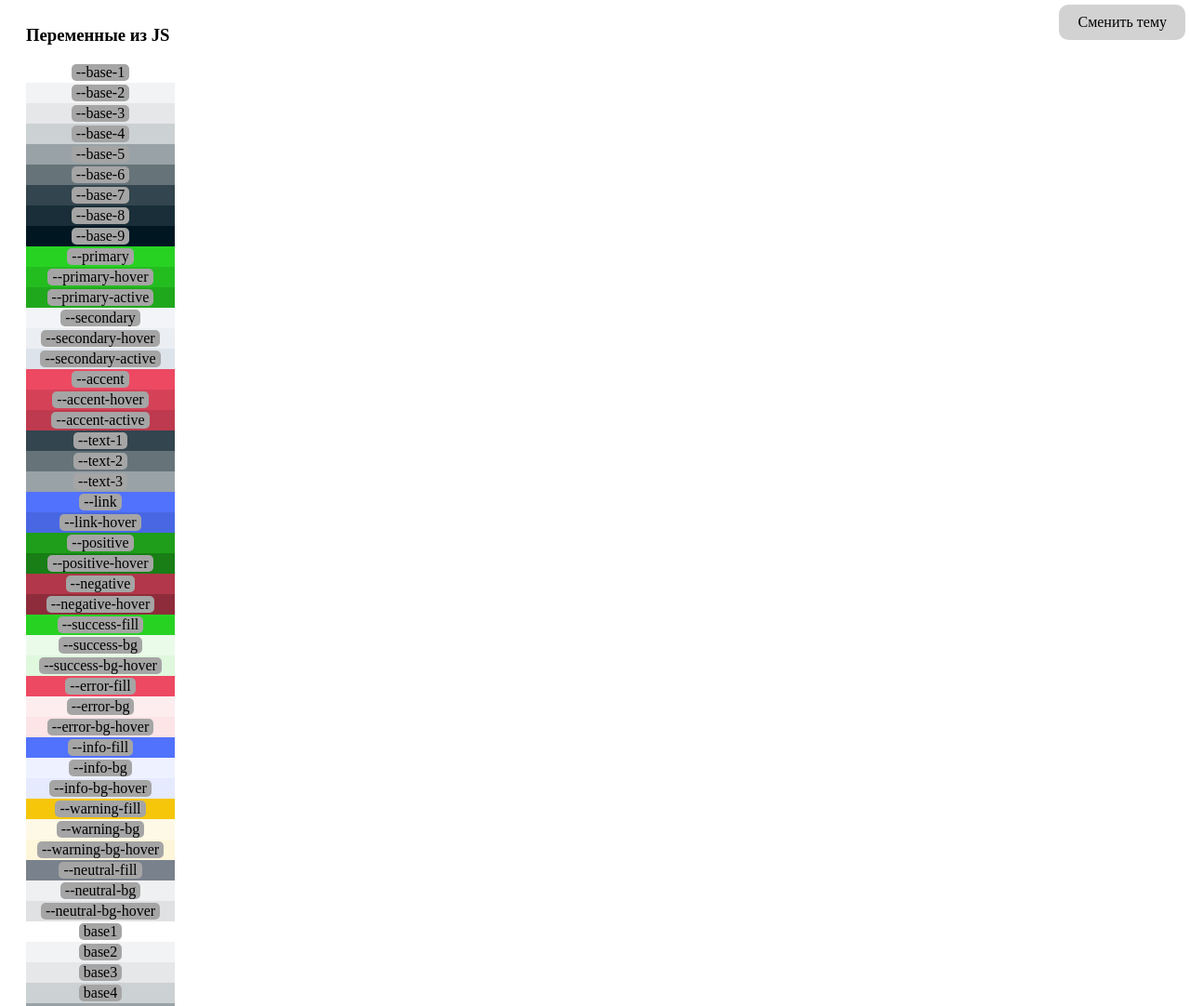
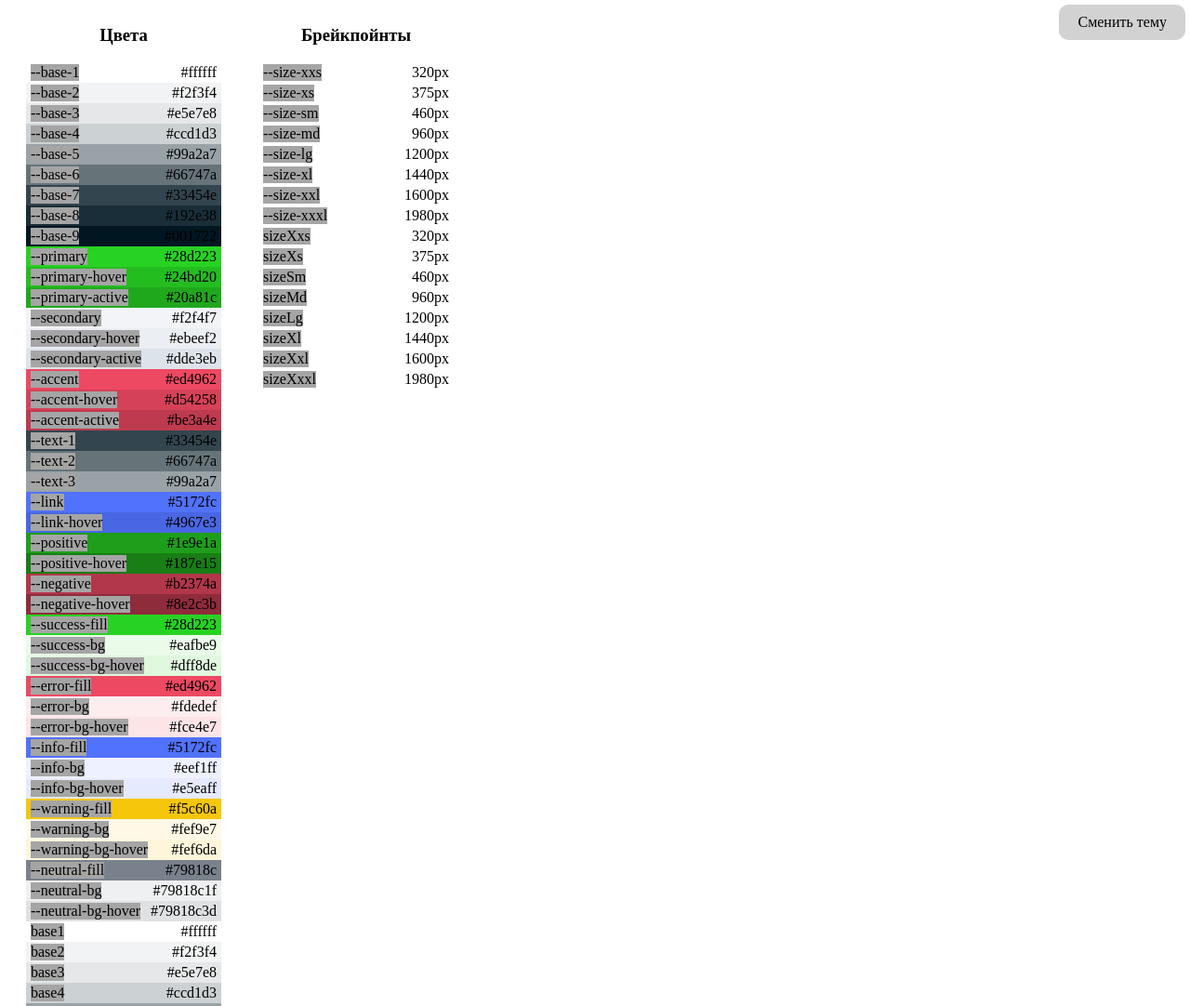
Before and after one commit to skarmind/it-frontend-resources, a website: page example/index.html in a window 1280 px wide. Shown: the top 1082 px of the page at 93% size. Drawn offline with Linux system fonts and the light colour scheme.

Commit message:
feat: update example page

```diff
--- a/example/index.html
+++ b/example/index.html
@@ -11,17 +11,26 @@
         display: flex;
       }
       .section {
+        display: flex;
+        align-items: center;
+        flex-direction: column;
         padding: 0 20px;
       }
       .vars__item {
         display: flex;
-        justify-content: center;
-        width: 150px;
+        justify-content: space-between;
+        width: 200px;
         padding: 2px 5px;
       }
-      .vars__text {
+      .vars__title {
+        text-align: center;
+      }
+      .vars__key {
         background: rgb(165, 165, 165);
-        padding: 0 5px;
+
+      }
+      .vars__value {
+        text-align: right;
         border-radius: 5px;
       }
       #changeTheme {
@@ -38,32 +47,40 @@
   <body>
     <div id="changeTheme">Сменить тему</div>
     <div class="js section">
-      <h3 class="js__title">Переменные из JS</h3>
-      <div id="js-vars"></div>
+      <h3 class="js__title">Цвета</h3>
+      <div id="colors-vars"></div>
+    </div>
+    <div class="js section">
+      <h3 class="js__title">Брейкпойнты</h3>
+      <div id="other-vars"></div>
     </div>
     <script type="module">
       import JsProps from "../dist/props.module.js";
       console.log("JavaSript переменные", JsProps);
-      const jsVars = document.getElementById("js-vars");
+      const colorVars = document.getElementById("colors-vars");
+      const otherVars = document.getElementById("other-vars");
       const changeTheme = document.getElementById("changeTheme");
       changeTheme.onclick = () => {
         const doc = document.firstElementChild;
         if (doc.getAttribute("color-scheme") === "dark") {
           doc.setAttribute("color-scheme", "light");
-          getColors(JsProps["LightColors"]);
+          getVars(colorVars, JsProps["LightColors"]);
         } else {
           doc.setAttribute("color-scheme", "dark");
-          getColors(JsProps["DarkColors"]);
+          getVars(colorVars, JsProps["DarkColors"]);
         }
       };
-      getColors(JsProps["LightColors"]);
-      function getColors(source) {
-        document.querySelectorAll(".vars__item").forEach(item => item.remove());
-        console.log(source)
-        Object.keys(source).forEach(key =>
-          jsVars.insertAdjacentHTML(
+      getVars(colorVars, JsProps["LightColors"]);
+      getVars(otherVars, JsProps["Breakpoints"]);
+      function getVars(container, source) {
+        container.querySelectorAll(".vars__item").forEach(item => item.remove());
+        const str = Object.keys(source).forEach(key =>
+          container.insertAdjacentHTML(
             "beforeend",
-            `<div class="vars__item" style='background: ${source[key]}'><span class="vars__text" >${key}</span><div>`
+            `<div class="vars__item" style='background: ${source[key]}'>
+              <div class="vars__key">${key}</div>
+              <div class="vars__value">${source[key]}</div>
+            </div>`
           )
         );
       }
```
